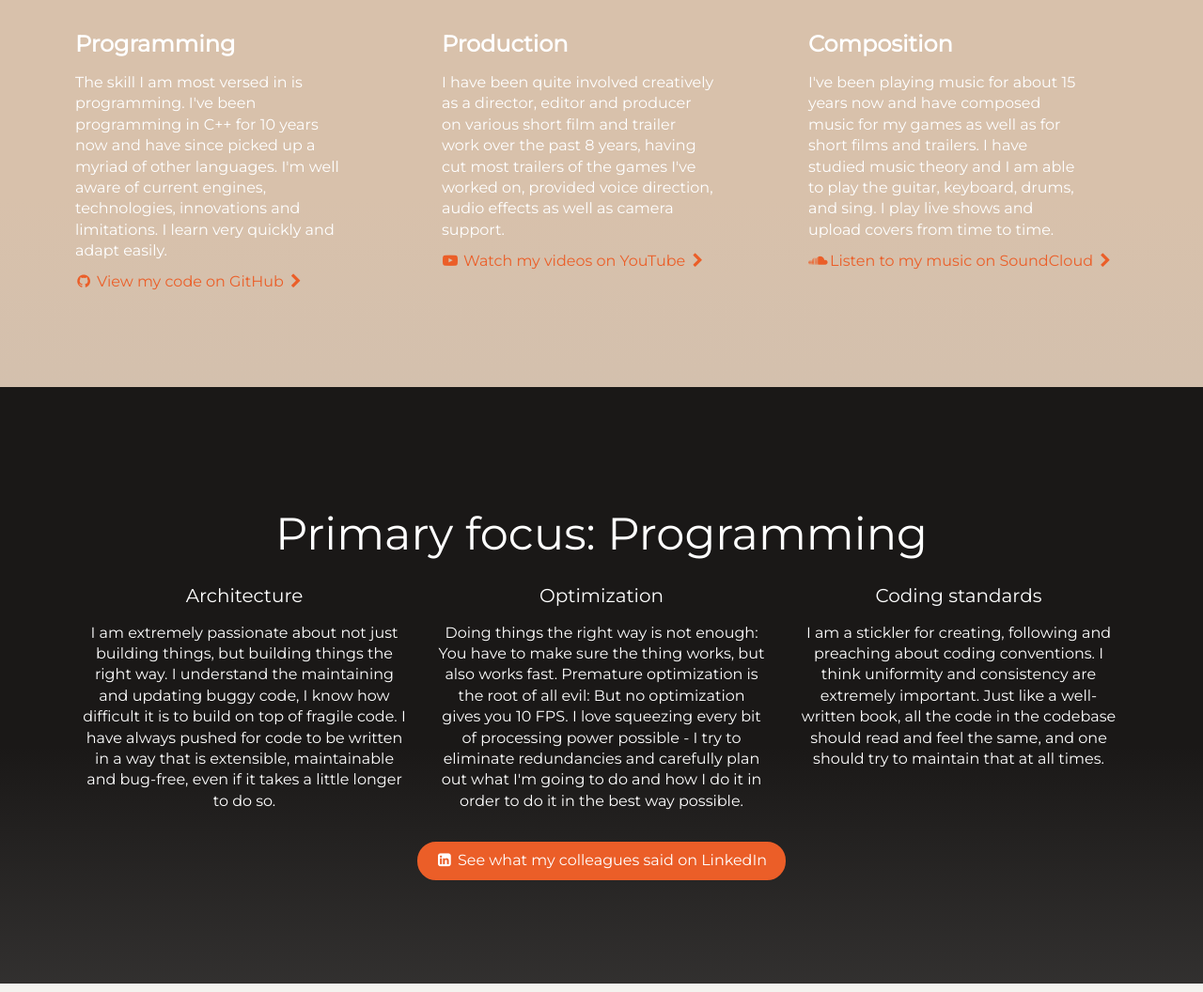
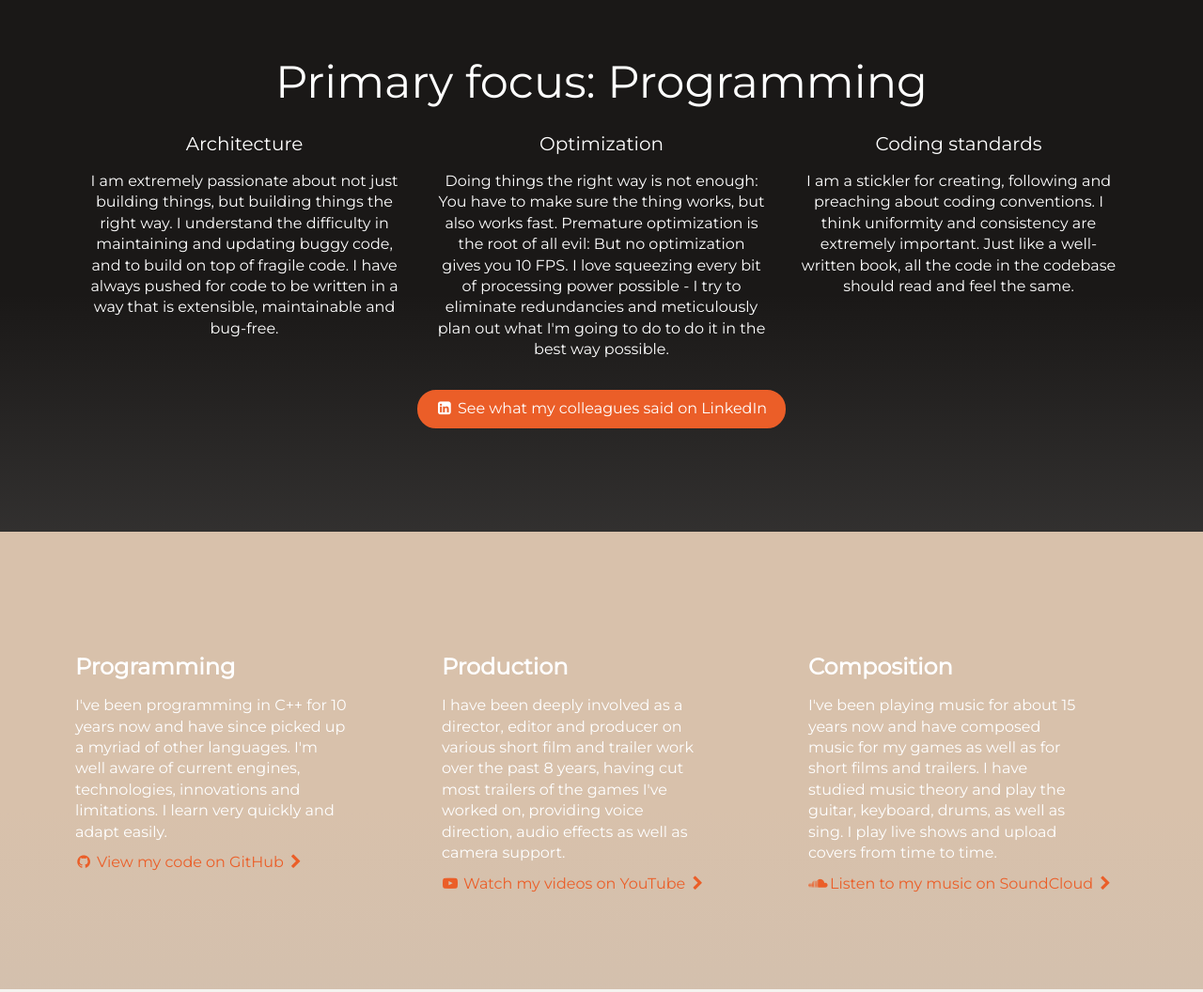
Before and after one commit to GTAddict/gtaddict.github.io, a plain HTML site: page index.html in a window 1280 px wide. Shown: the part 1270-2326 px from the top of the page at 94% size. Drawn offline with Linux system fonts and the light colour scheme.

Commit message:
Added resume

```diff
--- a/index.html
+++ b/index.html
@@ -56,8 +56,7 @@
                     <h1 class="title-uppercase">Krishna Makes Games</h1>
                     <h3>(And other things.)</h3>
                     <br />
-                    <a href="" class="btn"><i class="fa fa-play"></i>Watch video resume</a>
-                    <a class="btn"><i class="fa fa-download"></i>Download paper resume</a>
+                    <a href="assets/docs/Resume.docx" class="btn" download="Resume.docx"><i class="fa fa-download"></i>Download paper resume</a>
                 </div>
             </div>
         </div>
@@ -67,8 +66,8 @@
                     <div class="row">
                         <div class="col-md-8 col-md-offset-2">
                             <h2>Looking for a game developer? You've come to the right place.</h2>
-                            <h5>Solution-oriented, enthusiastic, consistent and dedicated. I am working towards a Masters degree in Interactive Entertainment. I already have 3 years of work experience at EA.
-								Turned my Capstone team around.
+                            <h5>Solution-oriented, enthusiastic, consistent and dedicated. I am currently working towards a Masters degree in Interactive Entertainment, where I am programming lead on my capstone team.
+								Prior to this, I worked at Electronic Arts for 3 years.
 							</h5>
                             <br />
                             <a href="projects.html" class="btn btn-danger btn-fill">See Projects</a>
@@ -77,42 +76,13 @@
                 </div>
             </div>
 
-            <div class="section section-light-brown landing-section">
-                <div class="container">
-                    <div class="row">
-                        <div class="col-md-4 column">
-                            <h4>Programming</h4>
-                            <p>The skill I am most versed in is programming. I've been programming in C++ for 10 years now and have since picked up a myriad of other languages. I'm well aware of current
-								engines, technologies, innovations and limitations. I learn very quickly and adapt easily.
-							</p>
-                            <a class="btn btn-danger btn-simple" href="https://github.com/GTAddict/" target="_blank"><i class="fa fa-github"></i>View my code on GitHub <i class="fa fa-chevron-right"></i></a>
-                        </div>
-                        <div class="col-md-4 column">
-                            <h4>Production</h4>
-                            <p>I have been quite involved creatively as a director, editor and producer on various short film and trailer work over the past 8 years, having cut most trailers of the games
-								I've worked on, provided voice direction, audio effects as well as camera support.
-							</p>
-                            <a class="btn btn-danger btn-simple" href="https://www.youtube.com/channel/UCn1MMFzbq1rXttOYH0w4X7w" target="_blank"><i class="fa fa-youtube-play"></i>Watch my videos on YouTube <i class="fa fa-chevron-right"></i></a>
-                        </div>
-                        <div class="col-md-4 column">
-                            <h4>Composition</h4>
-                            <p>I've been playing music for about 15 years now and have composed music for my games as well as for short films and trailers. I have studied music theory and I am able to
-								play the guitar, keyboard, drums, and sing. I play live shows and upload covers from time to time.
-							</p>
-                            <a class="btn btn-danger btn-simple" href="https://soundcloud.com/user-695563144" target="_blank"><i class="fa fa-soundcloud"></i>Listen to my music on SoundCloud <i class="fa fa-chevron-right"></i></a>
-                        </div>
-                    </div>
-                </div>
-            </div>
-
-            <div class="section section-dark text-center landing-section">
+			 <div class="section section-dark text-center landing-section">
                 <div class="container">
                     <h2>Primary focus: Programming</h2>
                     <div class="col-md-4">
                         <div class="team-player">
                             <h5>Architecture<br /></h5>
-                            <p>I am extremely passionate about not just building things, but building things the right way. I understand the maintaining and updating buggy code, I know how difficult it is to
-								build on top of fragile code. I have always pushed for code to be written in a way that is extensible, maintainable and bug-free, even if it takes a little longer to do so.
+                            <p>I am extremely passionate about not just building things, but building things the right way. I understand the difficulty in maintaining and updating buggy code, and to build on top of fragile code. I have always pushed for code to be written in a way that is extensible, maintainable and bug-free.
 							</p>
                         </div>
                     </div>
@@ -120,7 +90,7 @@
                         <div class="team-player">
                             <h5>Optimization<br /></h5>
                             <p>Doing things the right way is not enough: You have to make sure the thing works, but also works fast. Premature optimization is the root of all evil: But no optimization gives you
-							10 FPS. I love squeezing every bit of processing power possible - I try to eliminate redundancies and carefully plan out what I'm going to do and how I do it in order to do it in the best way possible.
+							10 FPS. I love squeezing every bit of processing power possible - I try to eliminate redundancies and meticulously plan out what I'm going to do to do it in the best way possible.
 							</p>
                         </div>
                     </div>
@@ -128,12 +98,40 @@
                         <div class="team-player">
                             <h5>Coding standards<br /></h5>
                             <p>I am a stickler for creating, following and preaching about coding conventions. I think uniformity and consistency are extremely important. Just like a well-written book, all the code in the
-								codebase should read and feel the same, and one should try to maintain that at all times.
+								codebase should read and feel the same.
 							</p>
                         </div>
                     </div>
                 </div>
 				<h3><a href="https://www.linkedin.com/in/krishna-y-b9407081/" class="btn btn-danger btn-fill" target="_blank"><i class="fa fa-linkedin-square"></i>See what my colleagues said on LinkedIn</a></h3>
+            </div>
+
+            <div class="section section-light-brown landing-section">
+                <div class="container">
+                    <div class="row">
+                        <div class="col-md-4 column">
+                            <h4>Programming</h4>
+                            <p>I've been programming in C++ for 10 years now and have since picked up a myriad of other languages. I'm well aware of current
+								engines, technologies, innovations and limitations. I learn very quickly and adapt easily.
+							</p>
+                            <a class="btn btn-danger btn-simple" href="https://github.com/GTAddict/" target="_blank"><i class="fa fa-github"></i>View my code on GitHub <i class="fa fa-chevron-right"></i></a>
+                        </div>
+                        <div class="col-md-4 column">
+                            <h4>Production</h4>
+                            <p>I have been deeply involved as a director, editor and producer on various short film and trailer work over the past 8 years, having cut most trailers of the games
+								I've worked on, providing voice direction, audio effects as well as camera support.
+							</p>
+                            <a class="btn btn-danger btn-simple" href="https://www.youtube.com/channel/UCn1MMFzbq1rXttOYH0w4X7w" target="_blank"><i class="fa fa-youtube-play"></i>Watch my videos on YouTube <i class="fa fa-chevron-right"></i></a>
+                        </div>
+                        <div class="col-md-4 column">
+                            <h4>Composition</h4>
+                            <p>I've been playing music for about 15 years now and have composed music for my games as well as for short films and trailers. I have studied music theory and
+								play the guitar, keyboard, drums, as well as sing. I play live shows and upload covers from time to time.
+							</p>
+                            <a class="btn btn-danger btn-simple" href="https://soundcloud.com/user-695563144" target="_blank"><i class="fa fa-soundcloud"></i>Listen to my music on SoundCloud <i class="fa fa-chevron-right"></i></a>
+                        </div>
+                    </div>
+                </div>
             </div>
 
             <div class="section landing-section">
```
Also changed, not shown: 1 other file.
